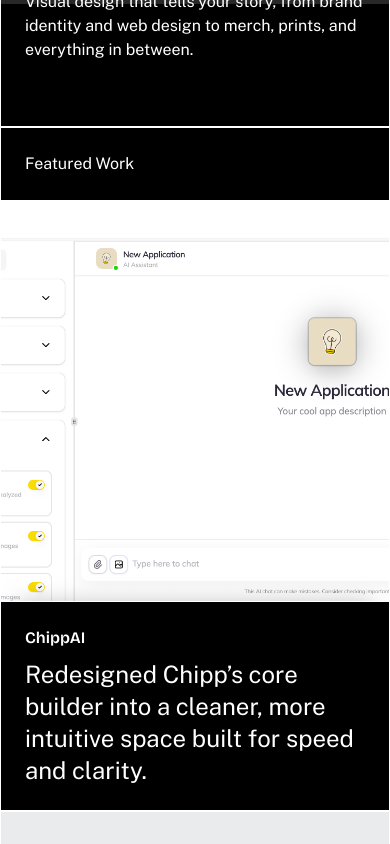
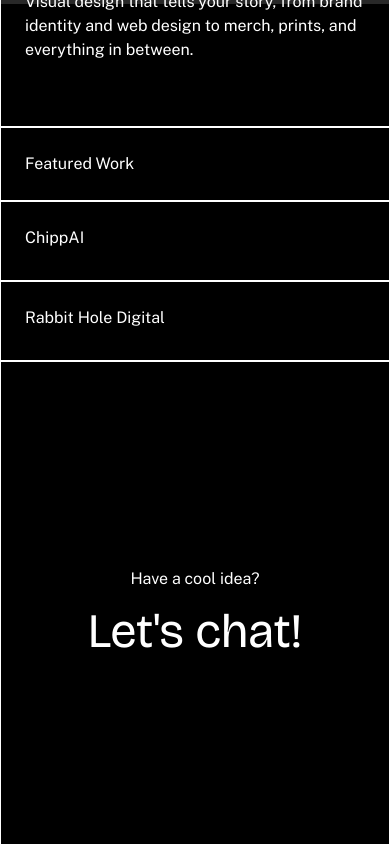
Before and after one commit to ValentinaValverde/sofficestudio, a Next.js app: page / in a window 390 px wide. Shown: the part 840-1684 px from the top of the page. Built offline with nearby package versions, Linux system fonts and the light colour scheme; grey boxes are pictures that could not be loaded.

Commit message:
update styling for featured works section on home page

```diff
--- a/components/home/FeaturedWorkSection.tsx
+++ b/components/home/FeaturedWorkSection.tsx
@@ -1,5 +1,4 @@
 import { developmentPageData } from '@/lib/constants';
-import Block from '@/components/development/Block';
 
 export default function FeaturedWorkSection() {
   return (
@@ -8,20 +7,42 @@ export default function FeaturedWorkSection() {
         <p>Featured Work</p>
       </div>
 
-      <div className="grid grid-cols-1 md:grid-cols-2">
-        {developmentPageData.map((data, index) => {
-          return (
-            <div key={index} className="col-span-2 md:col-span-1">
-              <Block
-                title={data.title}
-                description={data.description}
-                link={data.link}
-                imageUrl={data.imageUrl}
-              />
+      {developmentPageData.map((data, index) => {
+        return (
+          <a key={index} href={data.link}>
+            <div
+              className="group bg-black text-white border border-white
+            overflow-hidden transition-all duration-500 ease-out
+            max-h-[80px] hover:max-h-[500px] hover:bg-white hover:text-black p-6"
+            >
+              <div className="flex justify-between items-start">
+                <p>{data.title}</p>
+                <p
+                  className="opacity-0 transition-all duration-500 group-hover:opacity-100
+                relative inline-block bg-gradient-to-r from-black to-black
+                bg-[length:0%_2px] bg-left-bottom bg-no-repeat transition-[background-size] hover:bg-[length:100%_2px]"
+                >
+                  View Project
+                </p>
+              </div>
+
+              {/* Hidden until hover: */}
+              <div className="flex justify-between items-end pt-36 opacity-0 transition-all duration-500 group-hover:opacity-100">
+                <p className="text-3xl max-w-1/2">
+                  Reimagined a full music analytics platform with modern UI,
+                  responsive layouts, and rebuilt core flows.
+                </p>
+
+                <img
+                  src={data.imageUrl}
+                  alt={data.description}
+                  className="w-[360px] border border-gray-200 rounded-sm"
+                />
+              </div>
             </div>
-          );
-        })}
-      </div>
+          </a>
+        );
+      })}
     </div>
   );
 }
```
